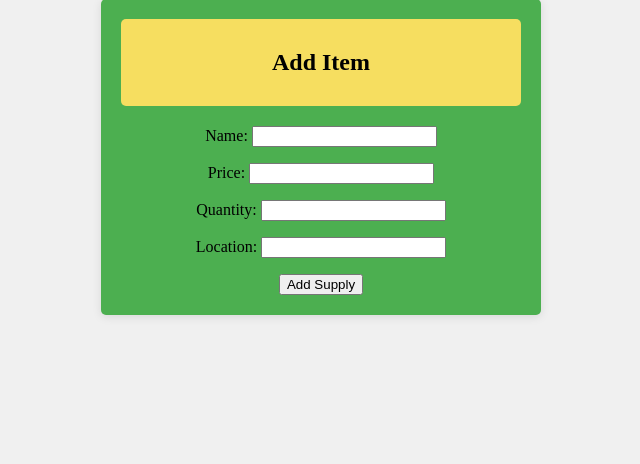
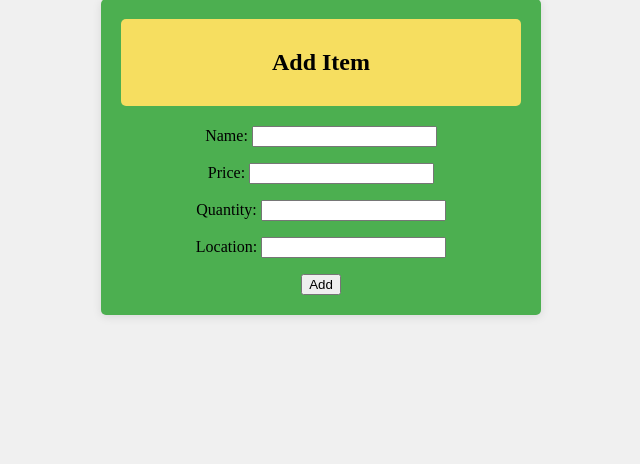
Before and after one commit to TLeafWolf/SDEV_220_Final_Project_Group5, a Django app: page /add-supply/ in a window 1280 px wide. Shown: the part 313-777 px from the top of the page, without its empty margins (319-959 px from the left). Run offline with Django 5.2, Linux system fonts and the light colour scheme; a user stored in the database is signed in.

Commit message:
small changes

```diff
--- a/inventory_project/inventory/templates/inventory/add_supply.html
+++ b/inventory_project/inventory/templates/inventory/add_supply.html
@@ -96,7 +96,7 @@
     <form method="POST">
         {% csrf_token %}
         {{ form.as_p }}
-        <button type="submit">Add Supply</button>
+        <button type="submit">Add</button>
     </form>
 </center>
 </div>
--- a/inventory_project/inventory/templates/inventory/edit_supply.html
+++ b/inventory_project/inventory/templates/inventory/edit_supply.html
@@ -95,7 +95,7 @@
     <form method="POST">
         {% csrf_token %}
         {{ form.as_p }}
-        <button type="submit">Edit</button>
+        <button type="submit">Update</button>
     </form>
 </center>
 </div>
```
Also changed, not shown: inventory_project/Inventory.db.
